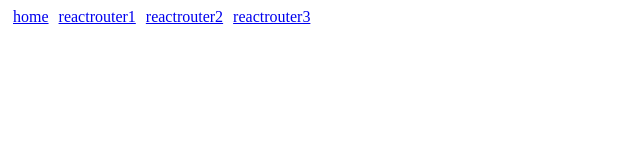
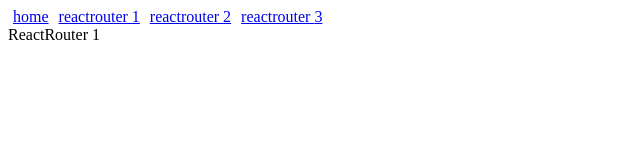
Before and after one commit to timh1203/react-redux-auth0-2019, a React (Create React App) app: page /reactrouter/1 in a window 1280 px wide. Shown: the top 160 px of the page, without its empty margins (0-640 px from the left). Built offline with nearby package versions, Linux system fonts and the light colour scheme.

Commit message:
Add dynamic page rendering

```diff
--- a/src/containers/Header.js
+++ b/src/containers/Header.js
@@ -2,21 +2,25 @@ import React, { Component } from 'react'
 import { Link } from 'react-router-dom'
 
 class Header extends Component {
+  state = {
+    nums: [
+      { id: 1 },
+      { id: 2 },
+      { id: 3 },
+    ]
+  }
+
   render() {
     return (
       <div>
         <Link to="/" style={{ padding: '5px' }}>
           home
         </Link>
-        <Link to="/reactrouter1" style={{ padding: '5px' }}>
-          reactrouter1
-        </Link>
-        <Link to="/reactrouter2" style={{ padding: '5px' }}>
-          reactrouter2
-        </Link>
-        <Link to="/reactrouter3" style={{ padding: '5px' }}>
-          reactrouter3
-        </Link>
+        {this.state.nums.map(num =>
+          <Link key={num.id} to={{ pathname: '/reactrouter/' + num.id }} style={{ padding: '5px' }}>
+            reactrouter {num.id}
+          </Link>
+        )}
       </div>
     )
   }
--- a/src/functional/ReactRouter1.js
+++ b/src/functional/ReactRouter1.js
@@ -2,7 +2,7 @@ import React from 'react'
 
 const ReactRouter1 = props => (
   <div>
-    ReactRouter1
+    ReactRouter {props.match.params.id}
     {console.log(props)}
   </div>
 )
--- a/src/routes.js
+++ b/src/routes.js
@@ -4,8 +4,6 @@ import { Router, Route, Switch } from 'react-router'
 import Header from './containers/Header'
 import ContainerState1 from './containers/ContainerState1'
 import ReactRouter1 from './functional/ReactRouter1'
-import ReactRouter2 from './functional/ReactRouter2'
-import ReactRouter3 from './functional/ReactRouter3'
 import history from './utils/history'
 
 class Routes extends Component {
@@ -17,9 +15,9 @@ class Routes extends Component {
             <Header />
             <Switch>
               <Route exact path="/" component={ContainerState1} />
-              <Route path="/reactrouter1" render={(props) => <ReactRouter1 {...props} />} />
-              <Route path="/reactrouter2" component={ReactRouter2} />
-              <Route path="/reactrouter3" component={ReactRouter3} />
+              <Route path="/reactrouter/:id" render={(props) => <ReactRouter1 {...props} />} />
+              {/* <Route path="/reactrouter2" component={ReactRouter2} />
+              <Route path="/reactrouter3" component={ReactRouter3} /> */}
             </Switch>
           </div>
         </Router>
```
